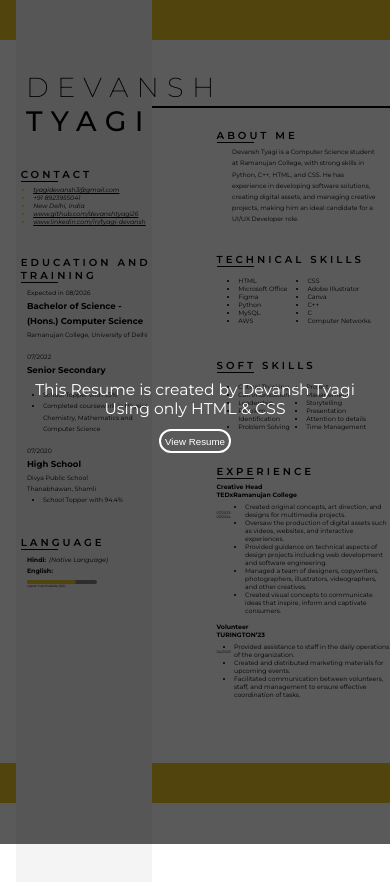
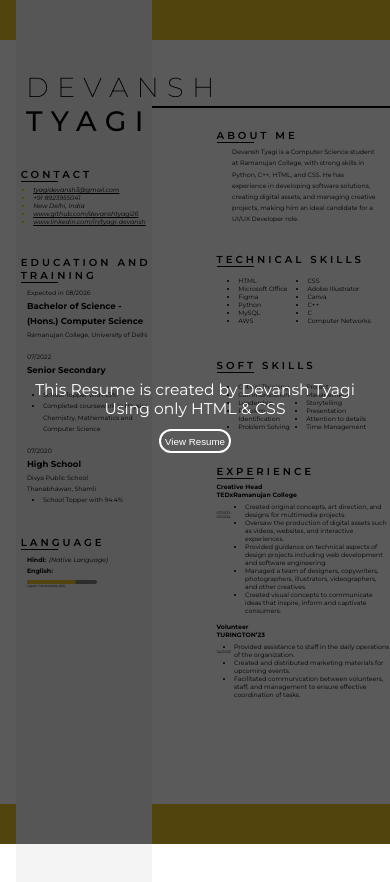
Before and after one commit to devanshtyagi26/Resume, a plain HTML site: page index.html in a window 390 px wide. Drawn offline with Linux system fonts and the light colour scheme.

Commit message:
Added Responsiveness

```diff
--- a/media.css
+++ b/media.css
@@ -1,3 +1,9 @@
-@media screen and (max-width: 1010px) {
+@media (max-width: 768px) {
+  .hBar {
+    height: auto;
+  }
 
+  footer {
+    position: fixed;
+  }
 }
--- a/style.css
+++ b/style.css
@@ -3,6 +3,12 @@
 * {
   margin: 0;
   padding: 0;
+}
+
+body {
+  display: flex;
+  flex-direction: column;
+  min-height: 100vh;
 }
 
 .popup {
@@ -41,6 +47,8 @@
 
 .alignment {
   font-family: "Montserrat", sans-serif;
+  display: flex;
+  flex: 1;
 }
 
 header {
@@ -52,7 +60,7 @@
 .hBar {
   background-color: rgb(244, 244, 244);
   width: 35%;
-  height: 100%;
+  height: 100vh;
   padding-top: 70px;
   padding-bottom: 100%;
   left: 4%;
```
